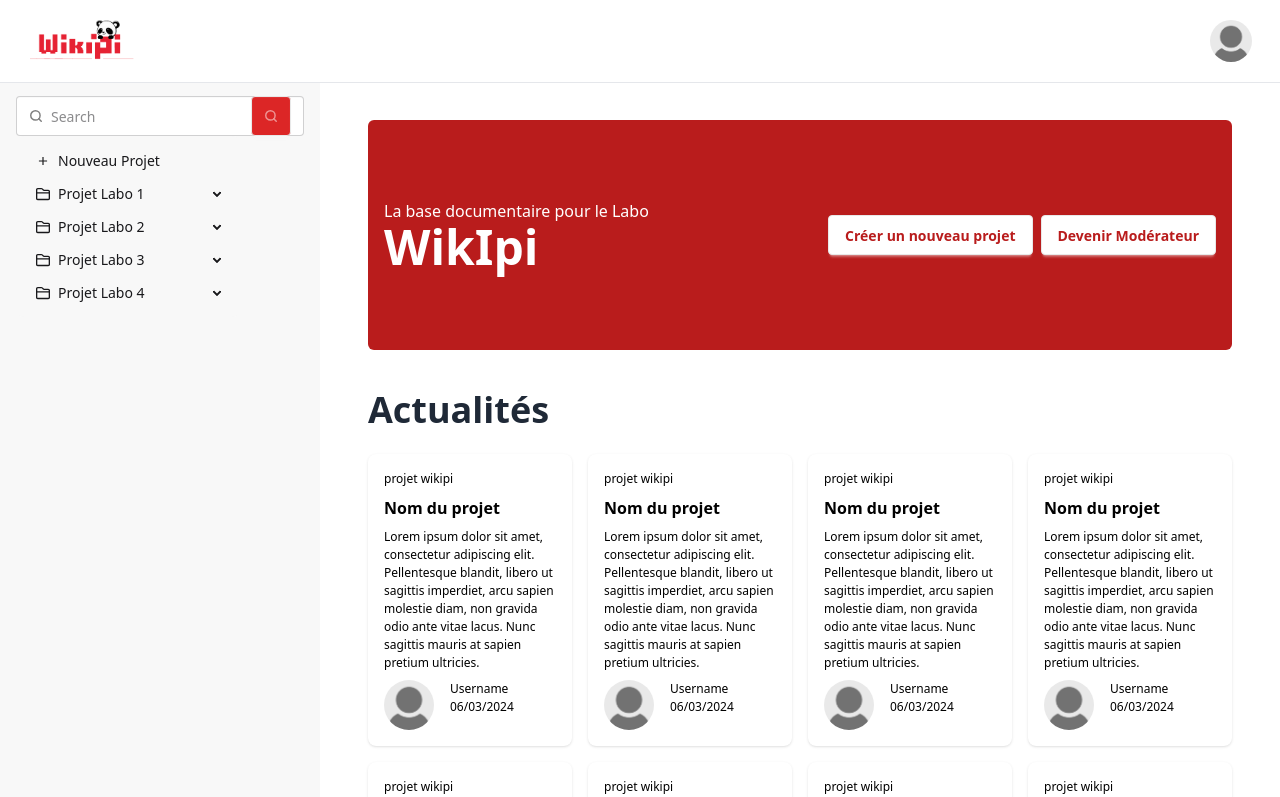
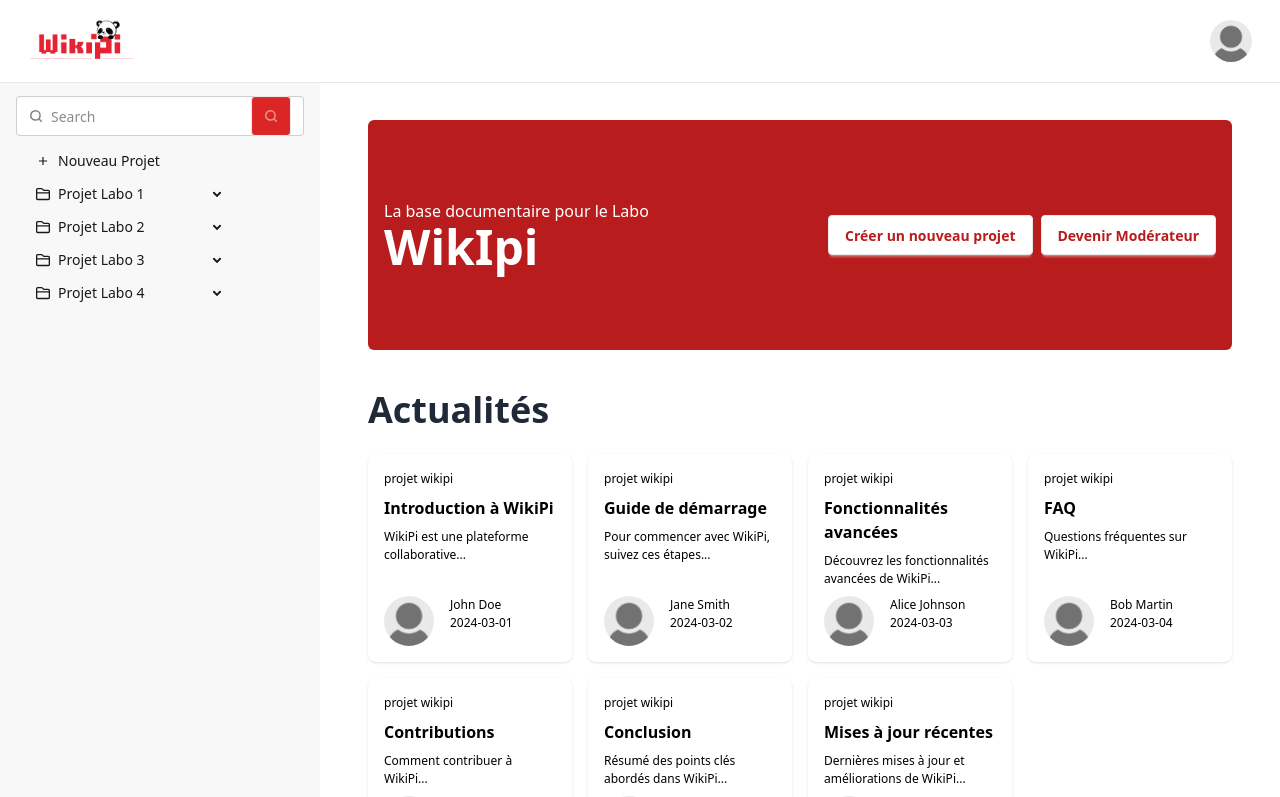
Before and after one commit to LiamOgu/wikipi, a React (Vite) app: page / in a window 1280 px wide. Shown: the top 797 px of the page. Built offline with nearby package versions, Linux system fonts and the light colour scheme.

Commit message:
automatisation des actuality card en fonction d'une db (db de test)

```diff
--- a/src/components/ActualityCard.jsx
+++ b/src/components/ActualityCard.jsx
@@ -1,18 +1,19 @@
 import user from '../assets/default-user-icon.webp'
+import data from '../data/documentationData.js'
 
-const ActualityCard = () => {
+const ActualityCard = ({ id }) => {
+    const documentation = data.documentation.find(doc => doc.id === id)
     return (
         <div className="card w-full bg-white card-sm shadow-sm">
             <div className="card-body text-black">
                 <h3>projet wikipi</h3>
-                <h2 className="card-title">Nom du projet</h2>
-                <p>Lorem ipsum dolor sit amet, consectetur adipiscing elit. Pellentesque blandit, libero ut sagittis imperdiet,
-                    arcu sapien molestie diam, non gravida odio ante vitae lacus. Nunc sagittis mauris at sapien pretium ultricies.</p>
+                <h2 className="card-title">{documentation.title}</h2>
+                <p>{documentation.content}</p>
                 <div className='flex flex-row gap-4'>
                     <img src={user} className='rounded-full w-[50px]'></img>
                     <div>
-                        <p>Username</p>
-                        <p>06/03/2024</p>
+                        <p>{documentation.author}</p>
+                        <p>{documentation.date}</p>
                     </div>
                 </div>
             </div>
--- a/src/components/ActualitySection.jsx
+++ b/src/components/ActualitySection.jsx
@@ -1,6 +1,8 @@
 import ActualityCard from "./ActualityCard"
+import data from '../data/documentationData.js'
 
 const ActualitySection = () => {
+  const doc = Array.from({ length: data.documentation.length }, (_, i) => i + 1);
   return (
     <div className="w-full flex flex-col items-center my-10">
       <div className="w-9/10 flex">
@@ -11,15 +13,7 @@ const ActualitySection = () => {
       <div className="w-full flex justify-center">
         <div className="w-9/10 flex flex-between">
           <div className="w-full grid grid-cols-2 lg:grid-cols-3 xl:grid-cols-4 gap-4">
-            <ActualityCard />
-            <ActualityCard />
-            <ActualityCard />
-            <ActualityCard />
-            <ActualityCard />
-            <ActualityCard />
-            <ActualityCard />
-            <ActualityCard />
-            <ActualityCard />
+            {doc.map(id => (<ActualityCard id={id} />))}
           </div>
         </div>
       </div>
--- /dev/null
+++ b/src/data/documentationData.js
@@ -0,0 +1,55 @@
+const data = {
+    documentation: [
+        {
+            id: 1,
+            title: "Introduction à WikiPi",
+            content: "WikiPi est une plateforme collaborative...",
+            author: "John Doe",
+            date: "2024-03-01"
+        },
+        {
+            id: 2,
+            title: "Guide de démarrage",
+            content: "Pour commencer avec WikiPi, suivez ces étapes...",
+            author: "Jane Smith",
+            date: "2024-03-02"
+        },
+        {
+            id: 3,
+            title: "Fonctionnalités avancées",
+            content: "Découvrez les fonctionnalités avancées de WikiPi...",
+            author: "Alice Johnson",
+            date: "2024-03-03"
+        },
+        {
+            id: 4,
+            title: "FAQ",
+            content: "Questions fréquentes sur WikiPi...",
+            author: "Bob Martin",
+            date: "2024-03-04"
+        },
+        {
+            id: 5,
+            title: "Contributions",
+            content: "Comment contribuer à WikiPi...",
+            author: "Charlie Brown",
+            date: "2024-03-05"
+        },
+        {
+            id: 6,
+            title: "Conclusion",
+            content: "Résumé des points clés abordés dans WikiPi...",
+            author: "David Wilson",
+            date: "2024-03-06"
+        },
+        {
+            id: 7,
+            title: "Mises à jour récentes",
+            content: "Dernières mises à jour et améliorations de WikiPi...",
+            author: "Emily Davis",
+            date: "2024-03-07"
+        }
+    ]
+}
+
+export default data;
```
